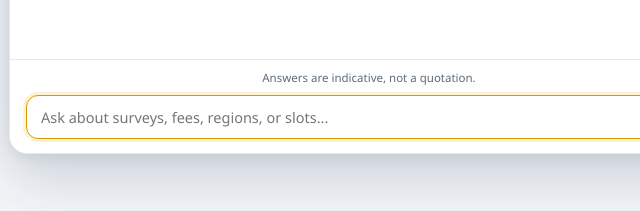
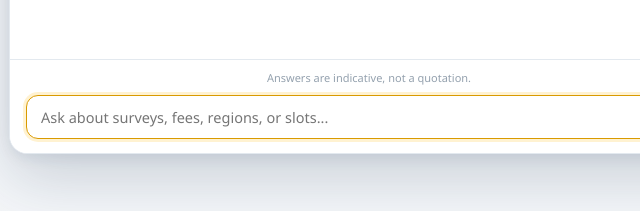
Before and after one commit to pgdai-nci/rockwell-chatbot, a plain HTML site: page index.html in a window 1280 px wide. Shown: the part 586-797 px from the top of the page, 271-911 px from the left. Drawn offline with Linux system fonts and the light colour scheme.

Commit message:
Make the note smaller and fainter

```diff
--- a/styles.css
+++ b/styles.css
@@ -158,7 +158,7 @@ body {
 /* Composer */
 .composer { border-top: 1px solid var(--line); background: var(--card); padding: 10px 16px 14px; }
 
-.note { font-size: 11.5px; color: var(--muted); text-align: center; margin-bottom: 8px; }
+.note { font-size: 11px; color: #94a1ae; text-align: center; margin-bottom: 8px; }
 
 .input-row { display: flex; gap: 10px; align-items: flex-end; }
 
```
